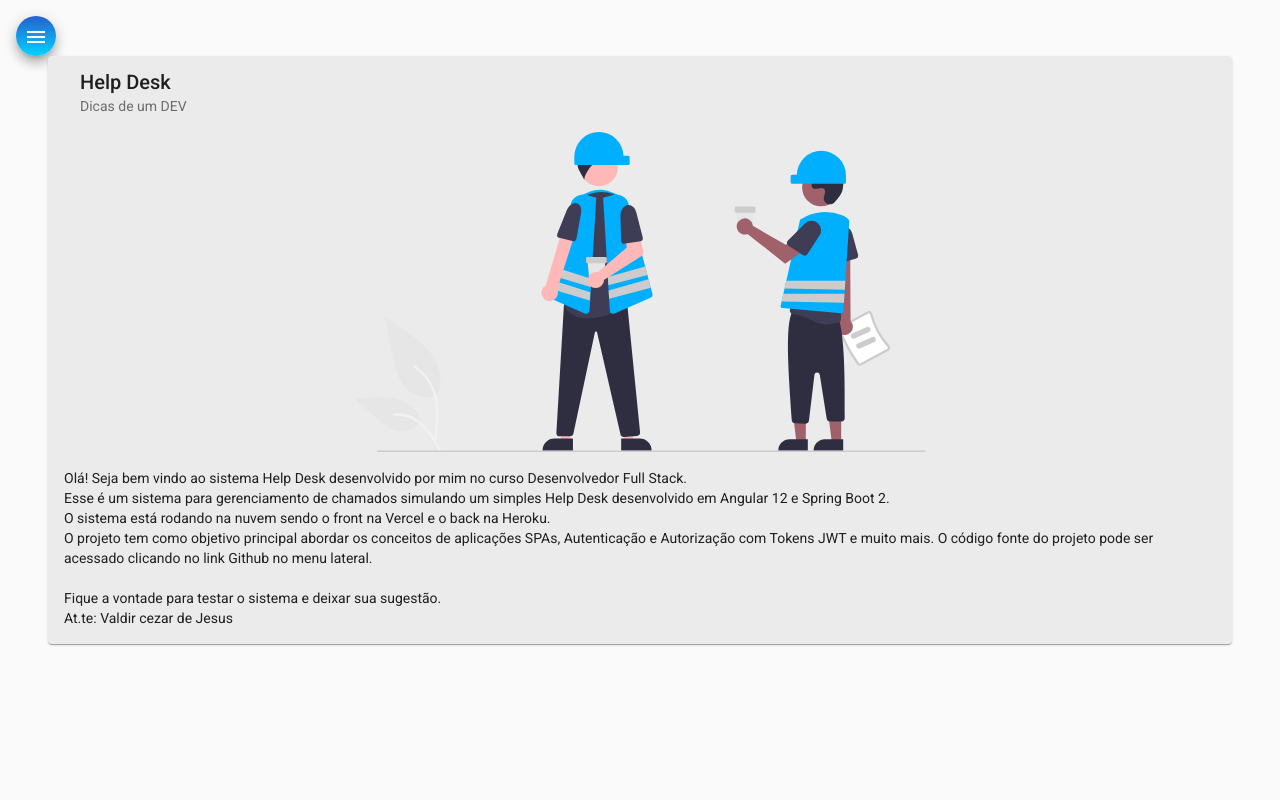
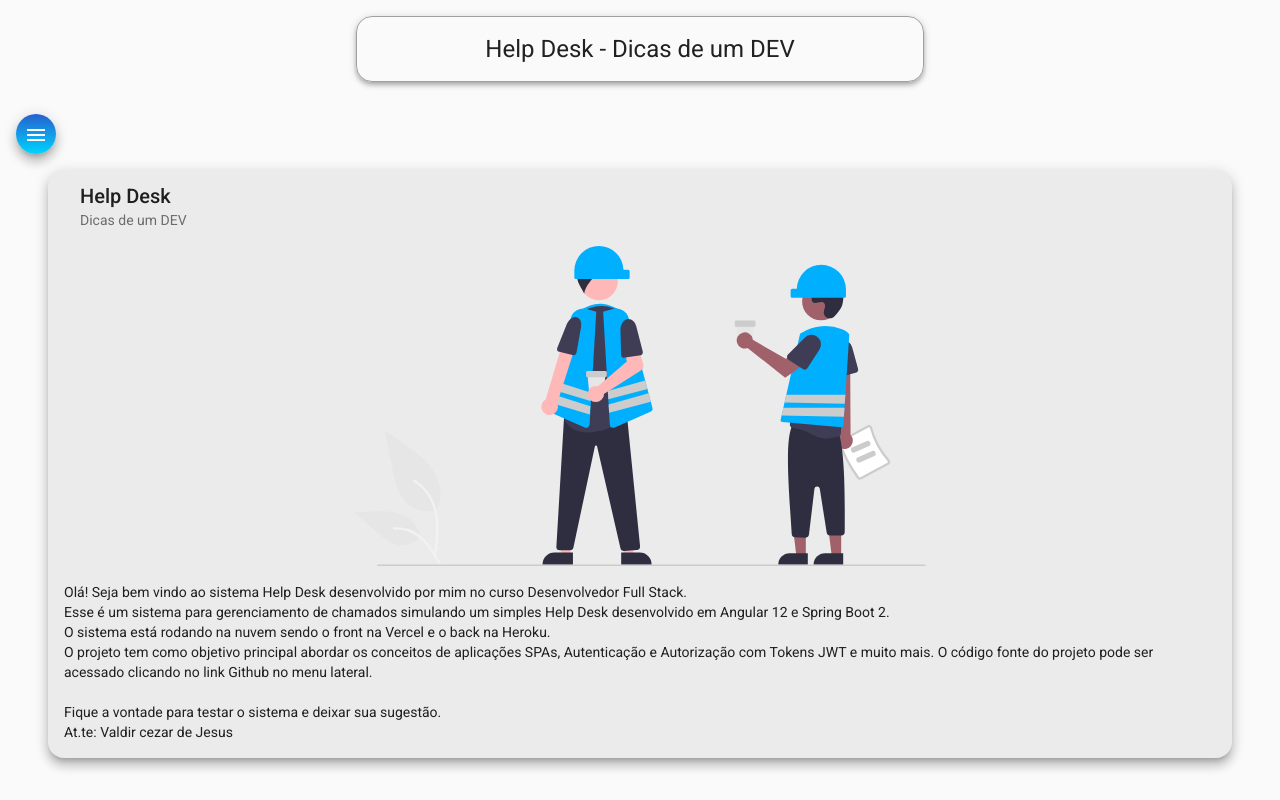
Before and after one commit to edilson-santiago-da-silva/helpdesk-frontend, an Angular app: page /home in a window 1280 px wide. Built offline with nearby package versions, Linux system fonts and the light colour scheme.

Commit message:
HTML and CSS for HEADER

```diff
--- a/src/app/components/header/header.component.css
+++ b/src/app/components/header/header.component.css
@@ -0,0 +1,12 @@
+.container {
+    display: flex;
+    align-items: center;
+    justify-content: center;
+}
+
+h1 {
+    margin-top: 1rem;
+    border: 1px solid rgb(161, 159, 159);
+    padding: 1rem 10%;
+    border-radius: 1rem;
+}
--- a/src/app/components/header/header.component.html
+++ b/src/app/components/header/header.component.html
@@ -1 +1,3 @@
-<p>header works!</p>
+<div class="container">
+    <h1 class="mat-elevation-z4">Help Desk - Dicas de um DEV</h1>
+</div>
--- a/src/app/components/home/home.component.css
+++ b/src/app/components/home/home.component.css
@@ -1,7 +1,8 @@
 .card{
     width: 90%;
-    margin: auto;
+    margin: 1rem auto;
     background-color: rgb(235, 235, 235);
+    border-radius: 1rem;
 }
 
 img{
--- a/src/app/components/home/home.component.html
+++ b/src/app/components/home/home.component.html
@@ -1,4 +1,4 @@
-<mat-card class="card">
+<mat-card class="card mat-elevation-z8">
     <mat-card-header>
       <mat-card-title>Help Desk</mat-card-title>
       <mat-card-subtitle>Dicas de um DEV</mat-card-subtitle>
--- a/src/app/components/nav/nav.component.html
+++ b/src/app/components/nav/nav.component.html
@@ -26,6 +26,7 @@
     </mat-drawer>
 
     <div class="sidenav-content">
+        <app-header></app-header>
       <button class="menu mat-elevation-z8" mat-button (click)="drawer.toggle()" mat-icon-button>
         <mat-icon>menu</mat-icon>
       </button>
```
